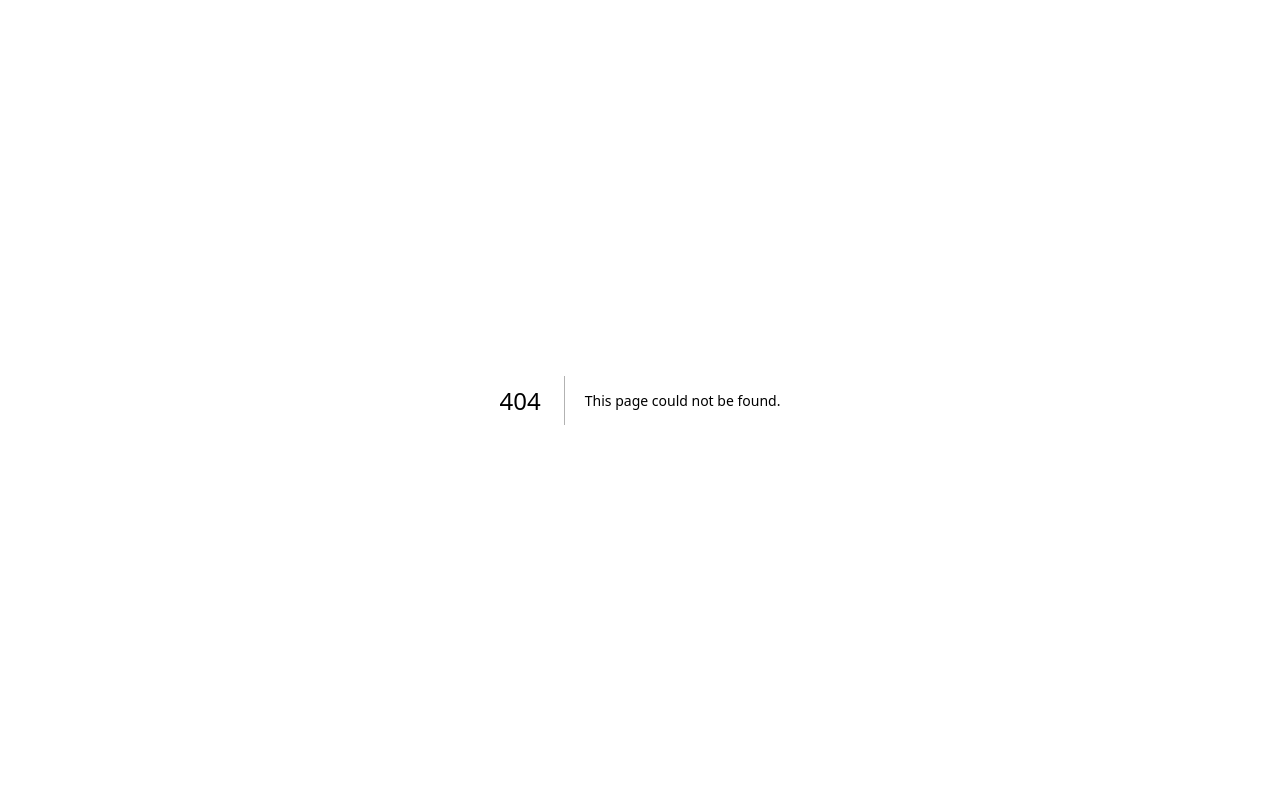
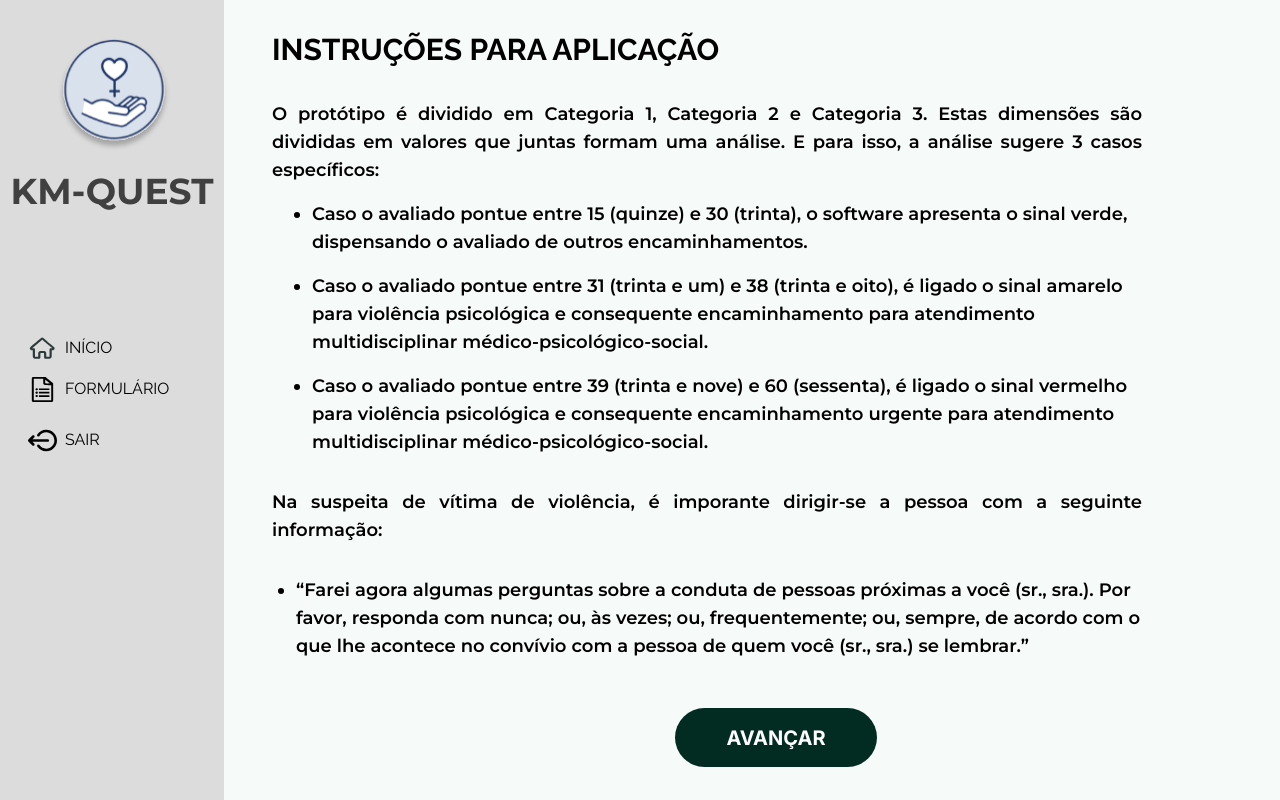
Before and after one commit to ProjetoViolenciaPsicologica/Frontend, a Next.js app: page /inicio in a window 1280 px wide. Before the commit this address had no page. Built offline with nearby package versions, Linux system fonts and the light colour scheme.

Commit message:
Add files via upload

```diff
--- a/src/components/LayoutUser/index.tsx
+++ b/src/components/LayoutUser/index.tsx
@@ -5,7 +5,7 @@ export default function index({ children }: { children: React.ReactNode }) {
   return (
     <div className="h-screen w-screen">
       <div
-        className="relative min-h-screen w-full md:flex"
+        className="relative min-h-screen w-full md:flex bg-[#F6FBF9]"
         data-dev-hint="container"
       >
         <Sidebar />
--- a/src/pages/formulario/index.tsx
+++ b/src/pages/formulario/index.tsx
@@ -4,7 +4,7 @@ import { Raleway, Karla } from "next/font/google";
 import Question from "@/components/Question";
 import { questions } from "@/utils/form";
 import { GetServerSideProps } from "next";
-import { parseCookies } from 'nookies';
+import { parseCookies } from "nookies";
 import Modal from "@/components/ModalForm";
 import { useRouter } from "next/router";
 import { Steps, Form, InputNumber, Select } from "antd";
@@ -62,9 +62,9 @@ export default function Index() {
   useEffect(() => {
     if (okQuestion) {
       console.log(allOptions);
-      const questions =allOptions.split(",");
+      const questions = allOptions.split(",");
       const sum = questions.map(Number).reduce((acc, curr) => acc + curr, 0);
-      console.log(questions)
+      console.log(questions);
       setSumQuestion(sum);
 
       const data1: any = {
@@ -90,7 +90,7 @@ export default function Index() {
 
   return (
     <Layout>
-     <div className="flex flex-col items-center lg:items-start lg:pl-12">
+      <div className="flex flex-col items-center pl-4 lg:items-start lg:pl-12">
         <div className="mt-4 flex flex-col md:mt-10 pl-4 lg:pl-0">
           {isSmallScreen ? (
             <div className="absolute left-0 rigt-0">
@@ -173,7 +173,7 @@ export default function Index() {
         {page === 0 && (
           <div className="w-full mt-8 md:mt-16 flex justify-center lg:justify-start">
             <Form form={form} onFinish={onSubmit} layout="vertical">
-            <div className="flex flex-col">
+              <div className="flex flex-col">
                 <div className="flex items-center">
                   <span className="text-red-500 mr-1">*</span>
                   <label
@@ -302,7 +302,6 @@ export default function Index() {
   );
 }
 
-
 export const getServerSideProps: GetServerSideProps = async ({ req }) => {
   const cookies = parseCookies({ req });
 
@@ -320,10 +319,9 @@ export const getServerSideProps: GetServerSideProps = async ({ req }) => {
     };
   }
 
-
   return {
     props: {
-      users:"users",
+      users: "users",
     },
   };
 };
--- a/src/pages/formularioUser/index.tsx
+++ b/src/pages/formularioUser/index.tsx
@@ -1,10 +1,10 @@
 import React, { useState, useEffect } from "react";
-import Layout from "@/components/Layout";
+import Layout from "@/components/LayoutUser";
 import { Raleway, Karla } from "next/font/google";
 import Question from "@/components/Question";
 import { questions } from "@/utils/form";
 import { GetServerSideProps } from "next";
-import { parseCookies } from 'nookies';
+import { parseCookies } from "nookies";
 import Modal from "@/components/ModalForm";
 import { useRouter } from "next/router";
 import { Steps, Form, InputNumber, Select } from "antd";
@@ -62,9 +62,9 @@ export default function Index() {
   useEffect(() => {
     if (okQuestion) {
       console.log(allOptions);
-      const questions =allOptions.split(",");
+      const questions = allOptions.split(",");
       const sum = questions.map(Number).reduce((acc, curr) => acc + curr, 0);
-      console.log(questions)
+      console.log(questions);
       setSumQuestion(sum);
 
       const data1: any = {
@@ -90,7 +90,7 @@ export default function Index() {
 
   return (
     <Layout>
-     <div className="flex flex-col items-center lg:items-start lg:pl-12">
+      <div className="flex flex-col items-center pl-4 lg:items-start lg:pl-12">
         <div className="mt-4 flex flex-col md:mt-10 pl-4 lg:pl-0">
           {isSmallScreen ? (
             <div className="absolute left-0 rigt-0">
@@ -173,7 +173,7 @@ export default function Index() {
         {page === 0 && (
           <div className="w-full mt-8 md:mt-16 flex justify-center lg:justify-start">
             <Form form={form} onFinish={onSubmit} layout="vertical">
-            <div className="flex flex-col">
+              <div className="flex flex-col">
                 <div className="flex items-center">
                   <span className="text-red-500 mr-1">*</span>
                   <label
@@ -302,7 +302,6 @@ export default function Index() {
   );
 }
 
-
 export const getServerSideProps: GetServerSideProps = async ({ req }) => {
   const cookies = parseCookies({ req });
 
@@ -320,10 +319,9 @@ export const getServerSideProps: GetServerSideProps = async ({ req }) => {
     };
   }
 
-
   return {
     props: {
-      users:"users",
+      users: "users",
     },
   };
 };
--- /dev/null
+++ b/src/pages/inicio/index.tsx
@@ -0,0 +1,231 @@
+import Layout from "@/components/LayoutUser";
+import { Raleway, Montserrat, Inter } from "next/font/google";
+import { useState } from "react";
+import { useRouter } from "next/router";
+import Link from "next/link";
+const raleway = Raleway({
+  style: "normal",
+  subsets: ["latin"],
+});
+
+const montserrat = Montserrat({
+  style: "normal",
+  subsets: ["latin"],
+});
+
+const inter = Inter({
+  style: "normal",
+  subsets: ["latin"],
+});
+
+export default function Index() {
+  const router = useRouter();
+  const [page, setPage] = useState<number>(1);
+
+  function handlePage() {
+    if (page < 3) {
+      setPage(page + 1);
+      window.scrollTo({
+        top: 0,
+        behavior: "smooth",
+      });
+    }
+  }
+
+  function handleBackPage() {
+    setPage(page - 1);
+    window.scrollTo({
+      top: 0,
+      behavior: "smooth",
+    });
+  }
+  return (
+    <Layout>
+      <div className="flex w-full flex-col items-center pl-4 lg:items-start lg:pl-12">
+        {/* Desktop */}
+
+        <div className="mt-8 hidden lg:flex flex-col w-full">
+          <h1 className={`${raleway.className} text-3xl font-bold `}>
+            INSTRUÇÕES PARA APLICAÇÃO
+          </h1>
+        </div>
+        <div className="mt-8 flex lg:hidden flex-col w-full">
+          <h1 className={`${raleway.className} text-2xl font-normal `}>
+            {page === 1
+              ? "INTRODUÇÃO PARA A APLICAÇÃO"
+              : "INSTRUÇÕES PARA APLICAÇÃO"}
+          </h1>
+        </div>
+        <div className="mt-8 w-[870px] hidden lg:flex flex-col">
+          <span
+            className={`${montserrat.className} text-justify text-black text-lg font-semibold font-['Montserrat']`}
+          >
+            O protótipo é dividido em Categoria 1, Categoria 2 e Categoria 3.
+            Estas dimensões são divididas em valores que juntas formam uma
+            análise. E para isso, a análise sugere 3 casos específicos:
+          </span>
+          <ul
+            className={`${montserrat.className} text-black text-lg font-semibold list-disc pl-10 mt-4`}
+          >
+            <li className="mb-4">
+              {" "}
+              Caso o avaliado pontue entre 15 (quinze) e 30 (trinta), o software
+              apresenta o sinal verde, dispensando o avaliado de outros
+              encaminhamentos.
+            </li>
+            <li className="mb-4">
+              Caso o avaliado pontue entre 31 (trinta e um) e 38 (trinta e
+              oito), é ligado o sinal amarelo para violência psicológica e
+              consequente encaminhamento para atendimento multidisciplinar
+              médico-psicológico-social.
+            </li>
+            <li>
+              Caso o avaliado pontue entre 39 (trinta e nove) e 60 (sessenta), é
+              ligado o sinal vermelho para violência psicológica e consequente
+              encaminhamento urgente para atendimento multidisciplinar
+              médico-psicológico-social.
+            </li>
+          </ul>
+        </div>
+
+        <div className="mt-8 w-[870px] hidden lg:flex flex-col">
+          <span
+            className={`${montserrat.className} text-justify text-black text-lg font-semibold font-['Montserrat']`}
+          >
+            Na suspeita de vítima de violência, é imporante dirigir-se a pessoa
+            com a seguinte informação:
+          </span>
+        </div>
+
+        <div className="mt-8 pl-6 w-[870px] hidden lg:flex flex-col">
+          <ul
+            className={`${montserrat.className} text-black text-lg font-semibold list-disc`}
+          >
+            <li>
+              {`“Farei agora algumas perguntas sobre a conduta de pessoas próximas a você (sr., sra.). Por favor, responda com nunca; ou, às vezes; ou, frequentemente; ou, sempre, de acordo com o que lhe acontece no convívio com a pessoa de quem você (sr., sra.) se lembrar.”`}
+            </li>
+          </ul>
+        </div>
+
+        <Link
+          href={"/formularioUser"}
+          className="hidden lg:flex justify-center w-full mt-12"
+        >
+          <button
+            className={`${inter.className} w-[202px] h-[59px] bg-emerald-950 rounded-[32px] text-white text-xl font-bold`}
+          >
+            AVANÇAR
+          </button>
+        </Link>
+
+        {/* Mobile */}
+
+        {page === 1 && (
+          <div className="mt-8 pl-6  flex lg:hidden flex-col">
+            <ul
+              className={`${montserrat.className} text-black text-lg font-semibold list-disc`}
+            >
+              <li className="mb-8">
+                O KM-QUEST é um questionário que possui 15 questões. Sua
+                finalidade é reunir as informações de um entrevistado e realizar
+                uma análise crítica. Por meio das seleção de cada resposta das
+                questões, será levantado uma pontuação que irá interpretar uma
+                classificação para o estado da saúde mental do entrevistado que
+                esteve sob exposição de violência psicológica.
+              </li>
+              <li>
+                Para o embasamento das questões do questionário, foram
+                considerados tópicos que envolvem{" "}
+                <span className="font-bold">
+                  Medo, Dependência Emocional e Controle Absoluto.
+                </span>
+              </li>
+            </ul>
+          </div>
+        )}
+        {page === 2 && (
+          <div className="mt-8 flex lg:hidden flex-col px-4">
+            <span
+              className={`${montserrat.className} text-justify text-black text-lg font-semibold font-['Montserrat']`}
+            >
+              O protótipo é dividido em Categoria 1, Categoria 2 e Categoria 3.
+              Estas dimensões são divididas em valores que juntas formam uma
+              análise. E para isso, a análise sugere 3 casos específicos:
+            </span>
+            <ul
+              className={`${montserrat.className} text-black text-lg font-semibold list-disc pl-10 mt-4`}
+            >
+              <li className="mb-4">
+                {" "}
+                Caso o avaliado pontue entre 15 (quinze) e 30 (trinta), o
+                software apresenta o sinal verde, dispensando o avaliado de
+                outros encaminhamentos.
+              </li>
+              <li className="mb-4">
+                Caso o avaliado pontue entre 31 (trinta e um) e 38 (trinta e
+                oito), é ligado o sinal amarelo para violência psicológica e
+                consequente encaminhamento para atendimento multidisciplinar
+                médico-psicológico-social.
+              </li>
+              <li>
+                Caso o avaliado pontue entre 39 (trinta e nove) e 60 (sessenta),
+                é ligado o sinal vermelho para violência psicológica e
+                consequente encaminhamento urgente para atendimento
+                multidisciplinar médico-psicológico-social.
+              </li>
+            </ul>
+          </div>
+        )}
+        {page === 3 && (
+          <div className="mt-8 flex lg:hidden flex-col px-4">
+            <span
+              className={`${montserrat.className} text-justify text-black text-lg font-semibold font-['Montserrat']`}
+            >
+              Na suspeita de vítima de violência, é imporante dirigir-se a
+              pessoa com a seguinte informação:
+            </span>
+            <ul
+              className={`${montserrat.className} text-black text-lg font-semibold list-disc pl-10 mt-4`}
+            >
+              <li className="">
+                {`“Farei agora algumas perguntas sobre a conduta de pessoas próximas a você (sr., sra.). Por favor, responda com nunca; ou, às vezes; ou, frequentemente; ou, sempre, de acordo com o que lhe acontece no convívio com a pessoa de quem você (sr., sra.) se lembrar.”`}
+              </li>
+            </ul>
+          </div>
+        )}
+        {page < 3 ? (
+          <div className="flex lg:hidden justify-center w-full mt-12 mb-4">
+            <button
+              className={`${inter.className} w-[295px] h-[59px] bg-emerald-950 rounded-[32px] text-white text-xl font-bold`}
+              onClick={handlePage}
+            >
+              {page === 1 ? "INICIAR QUESTIONÁRIO" : "AVANÇAR"}
+            </button>
+          </div>
+        ) : (
+          <Link
+            href={"/formularioUser"}
+            className="flex lg:hidden justify-center w-full mt-12 mb-4"
+          >
+            <button
+              className={`${inter.className} w-[295px] h-[59px] bg-emerald-950 rounded-[32px] text-white text-xl font-bold`}
+              onClick={handlePage}
+            >
+              {page === 1 ? "INICIAR QUESTIONÁRIO" : "AVANÇAR"}
+            </button>
+          </Link>
+        )}
+        {page > 1 && (
+          <div className="flex lg:hidden justify-center w-full mb-4">
+            <button
+              className={`${inter.className} w-[295px] h-[59px] bg-yellow-400 rounded-[32px] text-white text-xl font-bold`}
+              onClick={handleBackPage}
+            >
+              VOLTAR
+            </button>
+          </div>
+        )}
+      </div>
+    </Layout>
+  );
+}
```
